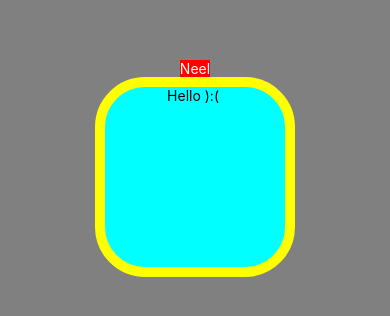
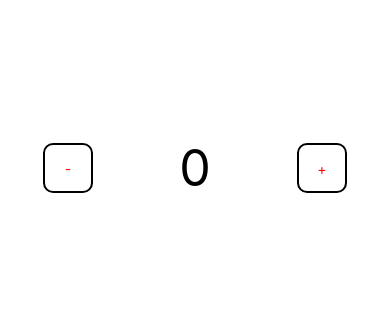
Before and after one commit to NeelPatel35/react-natice, a React Native app: screen / in a window 390 px wide. Shown: the part 254-570 px from the top of the page. Built offline with nearby package versions, Linux system fonts and the light colour scheme.

Commit message:
Add usestate

```diff
--- a/App.js
+++ b/App.js
@@ -1,20 +1,59 @@
-import React from 'react'
-import { View, Text, StatusBar } from 'react-native'
-import {customStyle} from './style';
+import React, { useState } from 'react'
+import { View, Text, StatusBar, StyleSheet, Button, TouchableOpacity } from 'react-native'
+
+// import {customStyle} from './style';
 
 export default function App() {
+  const [counter, setcounter] = useState(0)
+
+  const increment = () => {
+    setcounter(counter + 1)
+  }
+  const decrement = () => {
+    if(counter >0){
+      setcounter(counter - 1)
+    }
+  }
   return (
-    <View style={customStyle.mainContainer}>
-      <StatusBar backgroundColor={"red"} />
-      <Text style={customStyle.text} >Neel</Text>
-      <View style={customStyle.shap}>
-        <Text>Hello ):( </Text>
-      </View>
+    <View style={style.container}>
+      <TouchableOpacity onPress={decrement}>
+        <View style={style.customBtn}>
+          <Text style={style.text}>-</Text>
+        </View>
+      </TouchableOpacity>
+
+      <Text style={{ fontSize: 50 }}>{counter}</Text>
+
+      <TouchableOpacity onPress={increment}>
+        <View style={style.customBtn}>
+          <Text style={style.text}>+</Text>
+        </View>
+      </TouchableOpacity>
     </View>
-  )
+  );
 }
 
-
+const style = StyleSheet.create({
+  container: {
+    flex: 1,
+    flexDirection: "row",
+    justifyContent: "space-around",
+    alignItems: "center",
+  },
+  customBtn: {
+    border: "2px solid black",
+    backgroundColor: "white",
+    color: "white",
+    height: 50,
+    width: 50,
+    alignItems: "center",
+    justifyContent: "center",
+    borderRadius: 10
+  },
+  text: {
+    color: "red",
+  }
+})
 
 
 
```
